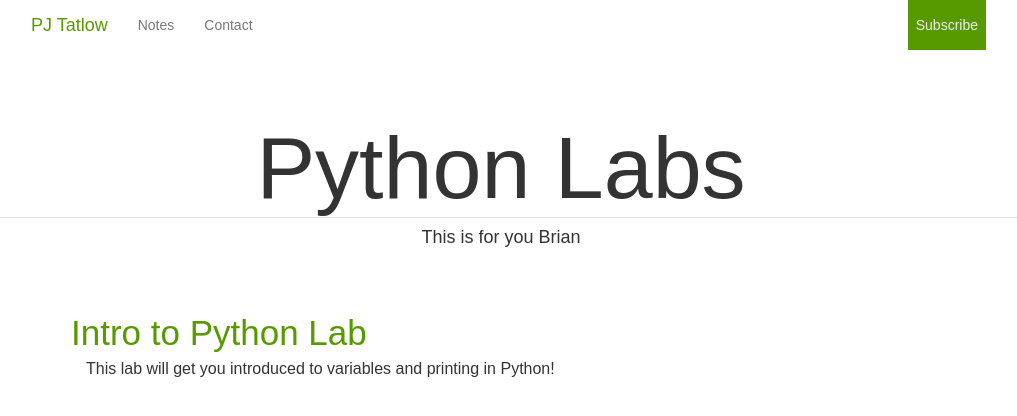
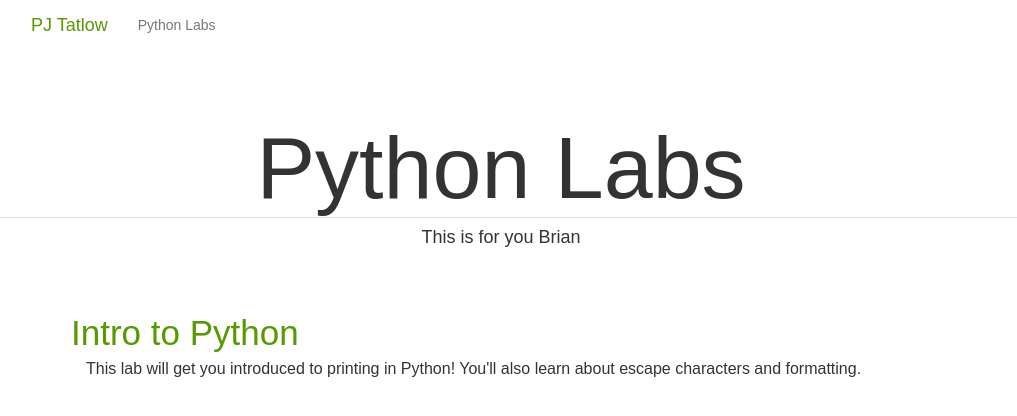
Before and after one commit to payhota/pjtatlow.github.io, a Jekyll site: the page built from python_labs/index.html, in a window 1280 px wide and 900 px high. Shown: the top 416 px of the window, without its empty margins (139-1156 px from the left). Built offline with Jekyll 4.4.1, drawn with Linux system fonts in a browser that asks for light colours; nearby versions of some CDN libraries; comment, search, counter and statistics services are not loaded.

Commit message:
Edited lab1

```diff
--- a/_includes/header-labs.html
+++ b/_includes/header-labs.html
@@ -0,0 +1,35 @@
+<nav id="main_nav" class="navbar navbar-default navbar-fixed-top">
+  <div class="container">
+    <!-- Brand and toggle get grouped for better mobile display -->
+    <div class="navbar-header">
+      <button type="button" class="sidebar-toggle hide-on-md"  aria-expanded="false">
+        <span class="glyphicon glyphicon-menu-hamburger" aria-hidden="true"></span>
+      </button>
+      <a class="navbar-brand" href="/">PJ Tatlow</a>
+    </div>
+
+    <!-- Collect the nav links, forms, and other content for toggling -->
+    <div class="collapse navbar-collapse" id="main-nav">
+      <ul class="nav navbar-nav">
+        <li><a href="/python_labs">Python Labs</a></li>
+      </ul>
+    </div><!-- /.navbar-collapse -->
+  </div><!-- /.container-fluid -->
+</nav>
+
+
+<!-- Overlay for fixed sidebar -->
+<div class="sidebar-overlay"></div>
+
+<!-- Material sidebar -->
+<nav id="sidebar" class="sidebar sidebar-fixed-left" role="navigation">
+    <h3 style="margin-left: 16px;">PJ Tatlow</h3>
+    <!-- Sidebar navigation -->
+    <ul class="nav sidebar-nav">
+      <li><a class="arctic_scroll sidenav-link" data-offset="-50" href="#experience">Experience</a></li>
+      <li><a class="arctic_scroll sidenav-link" data-offset="-50" href="#projects">Projects</a></li>
+      <li><a class="arctic_scroll sidenav-link" data-offset="-50" href="#about">About</a></li>
+      <li><a class="arctic_scroll sidenav-link" data-offset="-50" href="#contact">Contact</a></li>
+      <li class="sidenav-notes"><a href="{{ "/feed.xml" | prepend: site.baseurl }}">Subscribe</a></li>
+  </ul>
+</nav>
--- a/_layouts/labs.html
+++ b/_layouts/labs.html
@@ -5,7 +5,7 @@
 
   <body>
 
-    {% include header-notes.html %}
+    {% include header-labs.html %}
 
     <div style="min-height:100vh;">
 
--- a/python_labs/index.html
+++ b/python_labs/index.html
@@ -7,7 +7,7 @@ description: This is for you Brian
 
   <ol class="lab-list">
     <li>
-      <a href="lab1.html">Intro to Python Lab</a>
-      <p>This lab will get you introduced to variables and printing in Python!</p>
+      <a href="lab1.html">Intro to Python</a>
+      <p>This lab will get you introduced to printing in Python! You'll also learn about escape characters and formatting.</p>
     </li>
   </ol>
```
Also changed, not shown: python_labs/lab1.md (+2 -1 lines).
